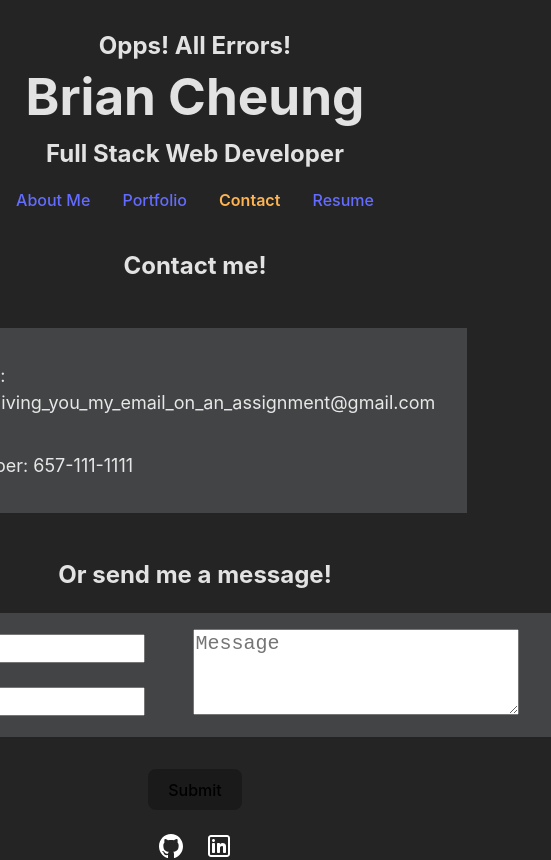
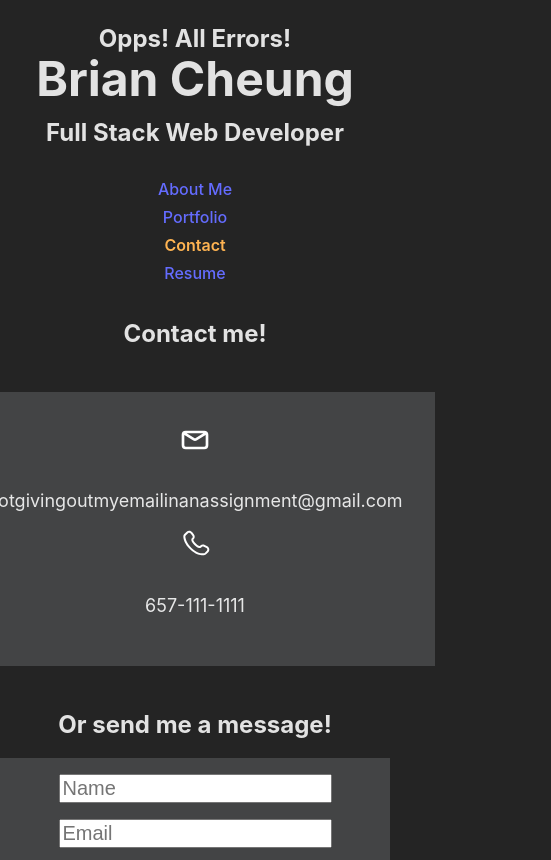
Before and after one commit to CYCBrian/wk20-react-portfolio, a React (Vite) app: page /contact in a window 390 px wide. Shown: the top 860 px of the page, 551 px wide, since content can reach past the window. Built offline with nearby package versions, Linux system fonts and the light colour scheme.

Commit message:
6.ADDED media queries and adjust css properties of images and logos

```diff
--- a/src/app.css
+++ b/src/app.css
@@ -1,5 +1,5 @@
 #root {
-  max-width: 1280px;
+  /* max-width: 1280px; */
   margin: 0 auto;
   padding-bottom: 0rem;
   padding-top: 1.5rem;
--- a/src/components/footer/footer.css
+++ b/src/components/footer/footer.css
@@ -22,4 +22,5 @@
 }
 .footer-message {
   font-size: 0.75rem;
+  text-wrap: wrap;
 }
--- a/src/components/header/header.css
+++ b/src/components/header/header.css
@@ -1,7 +1,13 @@
 .header-h2{
-    margin: 0.25rem;
+    margin: 0rem;
 }
 .header-name{
     margin-top: 0rem;
     margin-bottom: 0.75rem
 }
+
+@media screen  and (max-width: 400px) {
+    .header-name{
+        font-size:3rem;
+    }
+}
--- a/src/components/navigation/navigation.css
+++ b/src/components/navigation/navigation.css
@@ -27,3 +27,13 @@
     font-weight: 600;
   color: #ffb452;
 }
+
+@media screen and (max-width: 507px) {
+  .nav-bar{
+    display: flex;
+    flex-direction: column;
+    gap: 0.5rem;
+    margin-top: 2rem;
+  }
+
+}
--- a/src/index.css
+++ b/src/index.css
@@ -1,11 +1,11 @@
 :root {
   font-family: Inter, system-ui, Avenir, Helvetica, Arial, sans-serif;
-  line-height: 1.5;
+  /* line-height: 1.5; */
   font-weight: 400;
   color-scheme: light dark;
   color: rgba(255, 255, 255, 0.87);
   background-color: #242424;
-  font-synthesis: none;
+  /* font-synthesis: none; */
   text-rendering: optimizeLegibility;
   -webkit-font-smoothing: antialiased;
   -moz-osx-font-smoothing: grayscale;
--- a/src/pages/about/about.css
+++ b/src/pages/about/about.css
@@ -8,5 +8,8 @@
 }
 
 .about-pic{
-    max-width: 20rem;
+    max-width: 100%;
+    width: 20rem;
+    height: auto;
+    border-radius: 50%;
 }
--- a/src/pages/contact/contact.css
+++ b/src/pages/contact/contact.css
@@ -17,9 +17,26 @@
     max-width: 50rem;
 }
 
+.contact-list{
+  list-style: none;
+  padding: 0;
+}
+
+.contact-item{
+  display: flex;
+  flex-direction: row;
+  gap: 1rem;
+}
+
+.contact-logo{
+  max-width: 2rem;
+}
+
 .my-contact{
     text-align: start;
     font-size: large;
+    word-wrap: break-word;
+    white-space: pre-wrap;
 }
 
 .form-container {
@@ -31,7 +48,6 @@
   padding-right: 2rem;
   padding-top: 1rem;
   padding-bottom: 1rem;
-  max-width: 50rem;
 }
 
 .contact-information {
@@ -45,8 +61,12 @@
 }
 
 .message-input {
-  min-height: 5rem;
-  min-width: 20rem;
+  height: 5rem;
+  width: 20rem;
+  max-height: 100%;
+  max-width: 100%;
+  min-height: 2rem;
+  min-width: 10rem;
   font-size: 20px;
 }
 
@@ -57,3 +77,22 @@
 .contact-warning{
   color: rgb(230, 75, 75);
 }
+
+
+@media screen and (max-width: 706px ) {
+  .form-container{
+    flex-direction: column;
+    gap: 1.5rem;
+  }
+  .contact-information{
+    gap: 1rem;
+  }
+}
+
+@media screen and (max-width: 507px) {
+  .contact-item{
+    flex-direction: column;
+    justify-content: center;
+    align-items: center;
+  }
+}
--- a/src/pages/contact/contact.jsx
+++ b/src/pages/contact/contact.jsx
@@ -1,5 +1,7 @@
 import { useState } from "react";
 import { validateEmail } from "../../util/helpers/validation";
+import emailLogo from "../../assets/link-icons/email-svgrepo-com.svg"
+import phoneLogo from "../../assets/link-icons/phone-svgrepo-com.svg"
 import "./contact.css";
 
 function Contact() {
@@ -46,10 +48,20 @@ function Contact() {
     <section className="contact-container">
       <h2>Contact me!</h2>
       <section className="my-contact-container">
-        <p className="my-contact">
-          Email: not_giving_you_my_email_on_an_assignment@gmail.com
-        </p>
-        <p className="my-contact">Number: 657-111-1111</p>
+        <ul className="contact-list">
+          <li className="contact-item">
+            <img className="contact-logo" src={emailLogo} alt="Email logo" />
+            <p className="my-contact">
+              notgivingoutmyemailinanassignment@gmail.com
+            </p>
+          </li>
+          <li className="contact-item">
+            <img className="contact-logo" src={phoneLogo} alt="Phone logo" />
+            <p className="my-contact">
+              657-111-1111
+            </p>
+          </li>
+        </ul>
       </section>
 
       <section className="contact-half">
--- a/src/pages/portfolio/portfolio.css
+++ b/src/pages/portfolio/portfolio.css
@@ -10,6 +10,7 @@
 .project-card{
     display: flex;
     flex-direction: column;
+    justify-content: center;
     background-color: rgba(240, 248, 255, 0.15);
     max-width: 50rem;
 }
@@ -21,6 +22,8 @@
 
 .project-image{
     padding: 1rem;
+    max-width: 100%;
+    height: auto;
 }
 
 .project-description{
@@ -49,4 +52,4 @@
     transition: 0.3s;
 }
 
-/* doesn't seem to work for some reason
+/* /* doesn't seem to work for some reason */
--- a/src/pages/resume/resume.css
+++ b/src/pages/resume/resume.css
@@ -28,10 +28,13 @@
     flex-direction: row;
     justify-content: center;
     gap: 3rem;
+    flex-wrap: wrap;
 }
 
 .competency-logo{
-    max-width: 7rem;
+    max-width: 100%;
+    width: 7rem;
+    height: auto;
     transition: transform 0.2s;
 }
 
@@ -60,3 +63,17 @@ button:hover {
   background-color: #2d3075;
   transform: scale(1.25);
 }
+
+@media screen and (max-width: 993px) {
+    .competency-container{
+        padding-left: 3rem;
+        padding-right: 3rem;
+    }
+}
+
+@media screen and (max-width: 703px) {
+    .competency-container{
+        padding-left: 1rem;
+        padding-right: 1rem;
+    }
+}
```
Also changed, not shown: src/assets/link-icons/email-svgrepo-com.svg (added), src/assets/link-icons/phone-svgrepo-com.svg (added).
